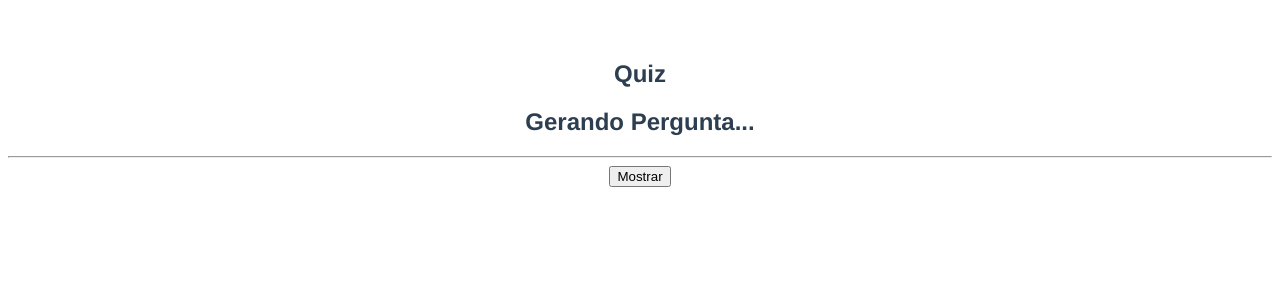
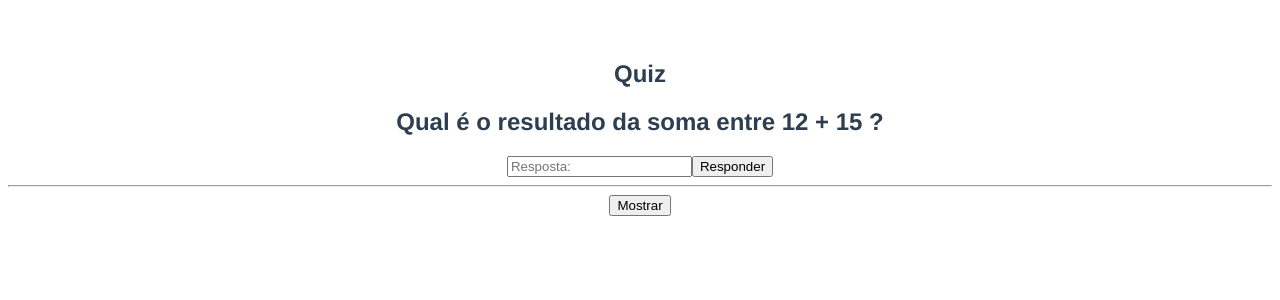
Before and after one commit to erandirjunior/curso-vue, a Vue app in the folder animations-transitions/: page / in a window 1280 px wide. Shown: the top 300 px of the page. Built offline with nearby package versions, Linux system fonts and the light colour scheme.

Commit message:
Gerando perguntas dinâmicamente

```diff
--- a/animations-transitions/src/components/Animations/QuestionComponent.vue
+++ b/animations-transitions/src/components/Animations/QuestionComponent.vue
@@ -1,6 +1,11 @@
 <template>
     <div>
         <h2 v-text="question"></h2>
+
+        <form @submit.prevent="checkResult">
+            <input type="text" placeholder="Resposta:" v-model="reply">
+            <button type="submit">Responder</button>
+        </form>
     </div>
 </template>
 
@@ -9,7 +14,29 @@
         name: "Question",
         data () {
             return {
-                question: 'Gerando Pergunta...'
+                question: 'Gerando Pergunta...',
+                result: 0,
+                reply: ''
+            }
+        },
+        created () {
+            this.generateQuestion()
+        },
+        methods: {
+            generateQuestion () {
+                let numberOne = this.generateRandomNumber(1, 100)
+                let numberTwo = this.generateRandomNumber(1, 100)
+
+                this.result = numberOne + numberTwo
+
+                this.question = `Qual é o resultado da soma entre ${numberOne} + ${numberTwo} ?`;
+            },
+            generateRandomNumber (min, max) {
+                return Math.round(Math.random() * (max - min)) + min
+            },
+            checkResult () {
+                let msg = this.result == this.reply ? 'Acertou!' : 'Errou!'
+                alert(msg)
             }
         }
     }
```
